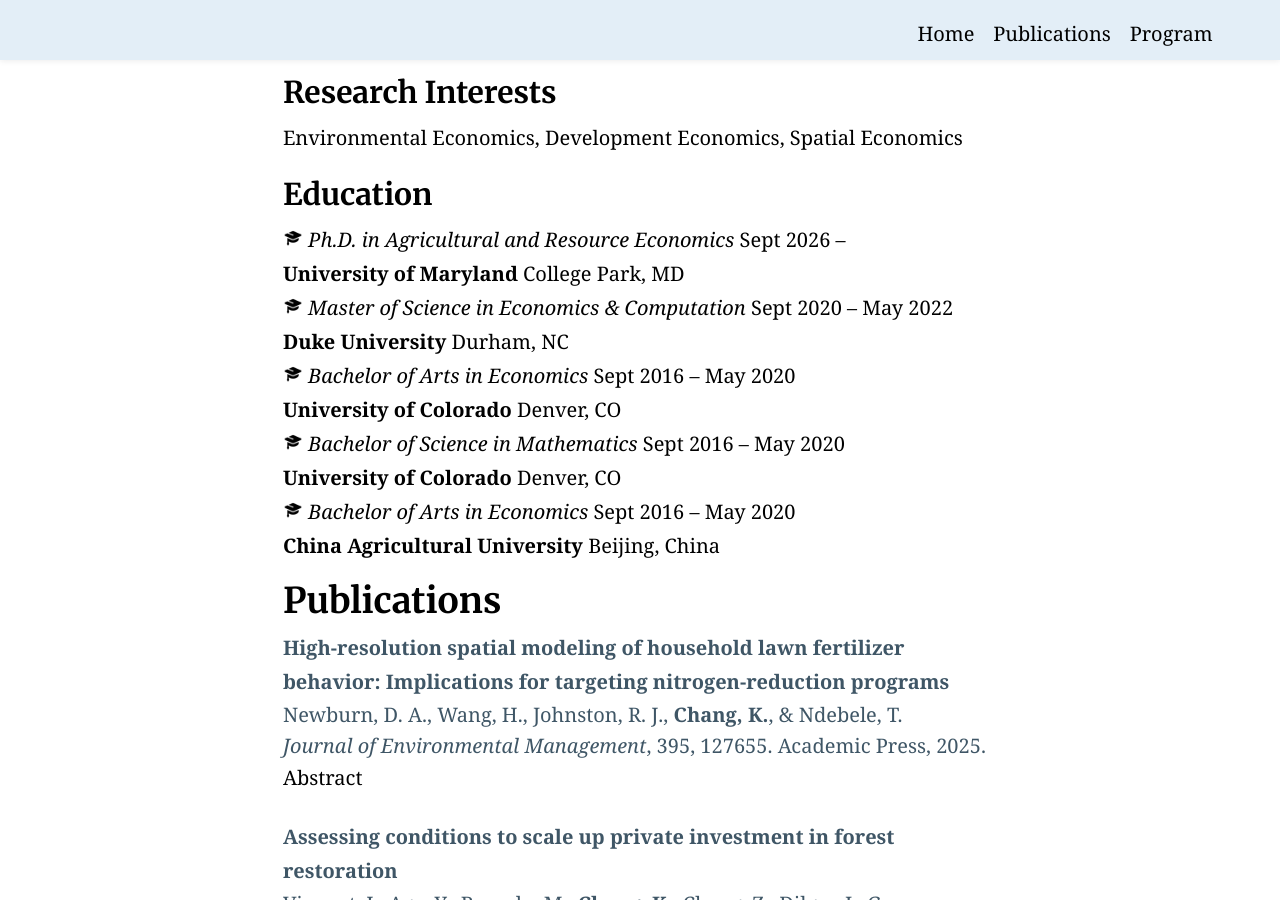
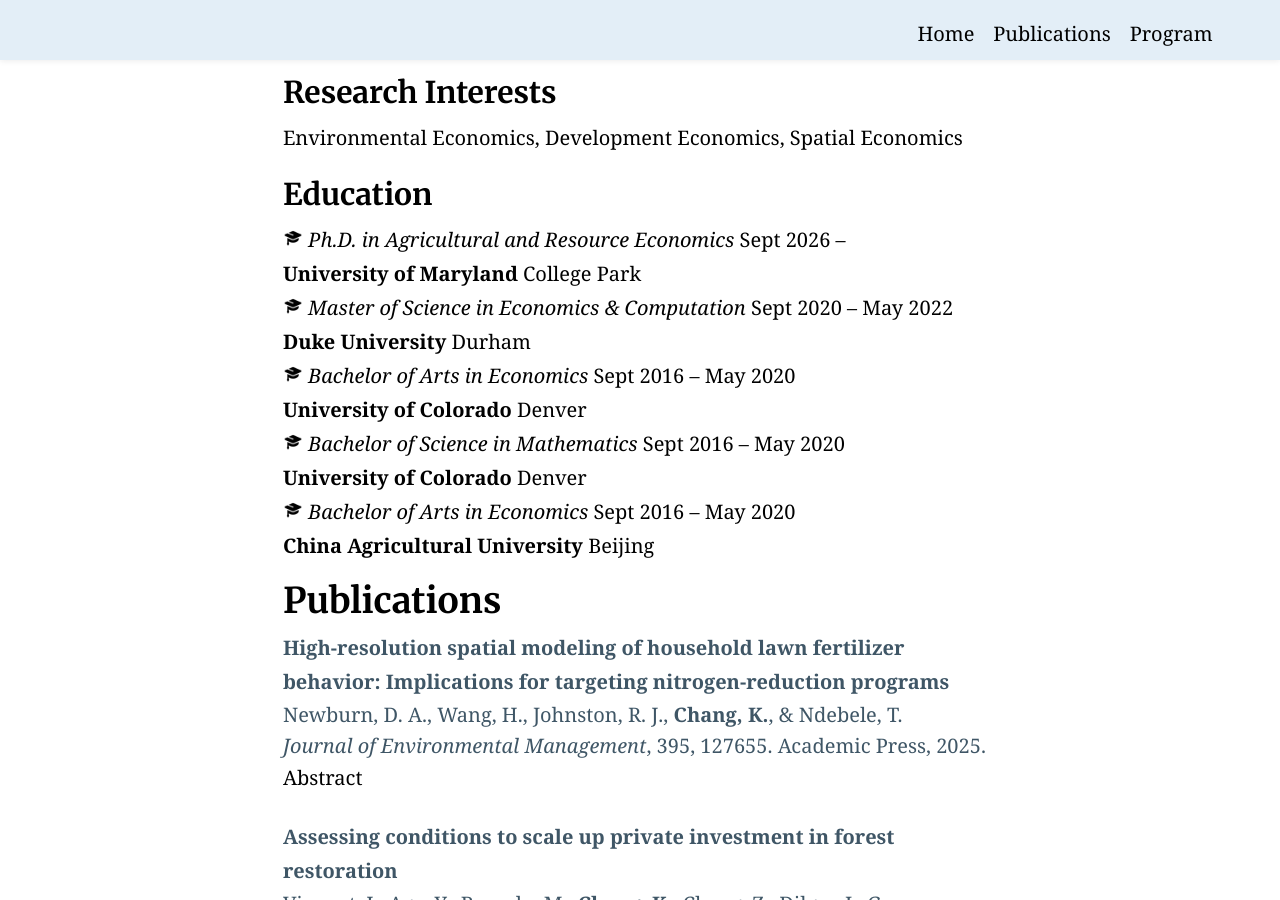
Before and after one commit to KaichaoChang/KaichaoChang.github.io, a Jekyll site: the page built from index.md, in a window 1280 px wide and 900 px high, scrolled down 994 px. Built offline with Jekyll 4.4.1, drawn with Linux system fonts in a browser that asks for light colours.

Commit message:
Remove state/country from education locations, keep city only
Co-Authored-By: Claude Sonnet 4.6 <noreply@anthropic.com>

```diff
--- a/index.md
+++ b/index.md
@@ -42,7 +42,7 @@ My research interests lie in environmental economics, with a particular focus on
     </div>
     <div class="education-info-row">
       <span class="education-university"><strong>University of Maryland</strong></span>
-      <span class="education-location">College Park, MD</span>
+      <span class="education-location">College Park</span>
     </div>
   </div>
   <div class="education-item">
@@ -52,7 +52,7 @@ My research interests lie in environmental economics, with a particular focus on
     </div>
     <div class="education-info-row">
       <span class="education-university"><strong>Duke University</strong></span>
-      <span class="education-location">Durham, NC</span>
+      <span class="education-location">Durham</span>
     </div>
   </div>
   <div class="education-item">
@@ -62,7 +62,7 @@ My research interests lie in environmental economics, with a particular focus on
     </div>
     <div class="education-info-row">
       <span class="education-university"><strong>University of Colorado</strong></span>
-      <span class="education-location">Denver, CO</span>
+      <span class="education-location">Denver</span>
     </div>
   </div>
   <div class="education-item">
@@ -72,7 +72,7 @@ My research interests lie in environmental economics, with a particular focus on
     </div>
     <div class="education-info-row">
       <span class="education-university"><strong>University of Colorado</strong></span>
-      <span class="education-location">Denver, CO</span>
+      <span class="education-location">Denver</span>
     </div>
   </div>
   <div class="education-item">
@@ -82,7 +82,7 @@ My research interests lie in environmental economics, with a particular focus on
     </div>
     <div class="education-info-row">
       <span class="education-university"><strong>China Agricultural University</strong></span>
-      <span class="education-location">Beijing, China</span>
+      <span class="education-location">Beijing</span>
     </div>
   </div>
 </div>
```
